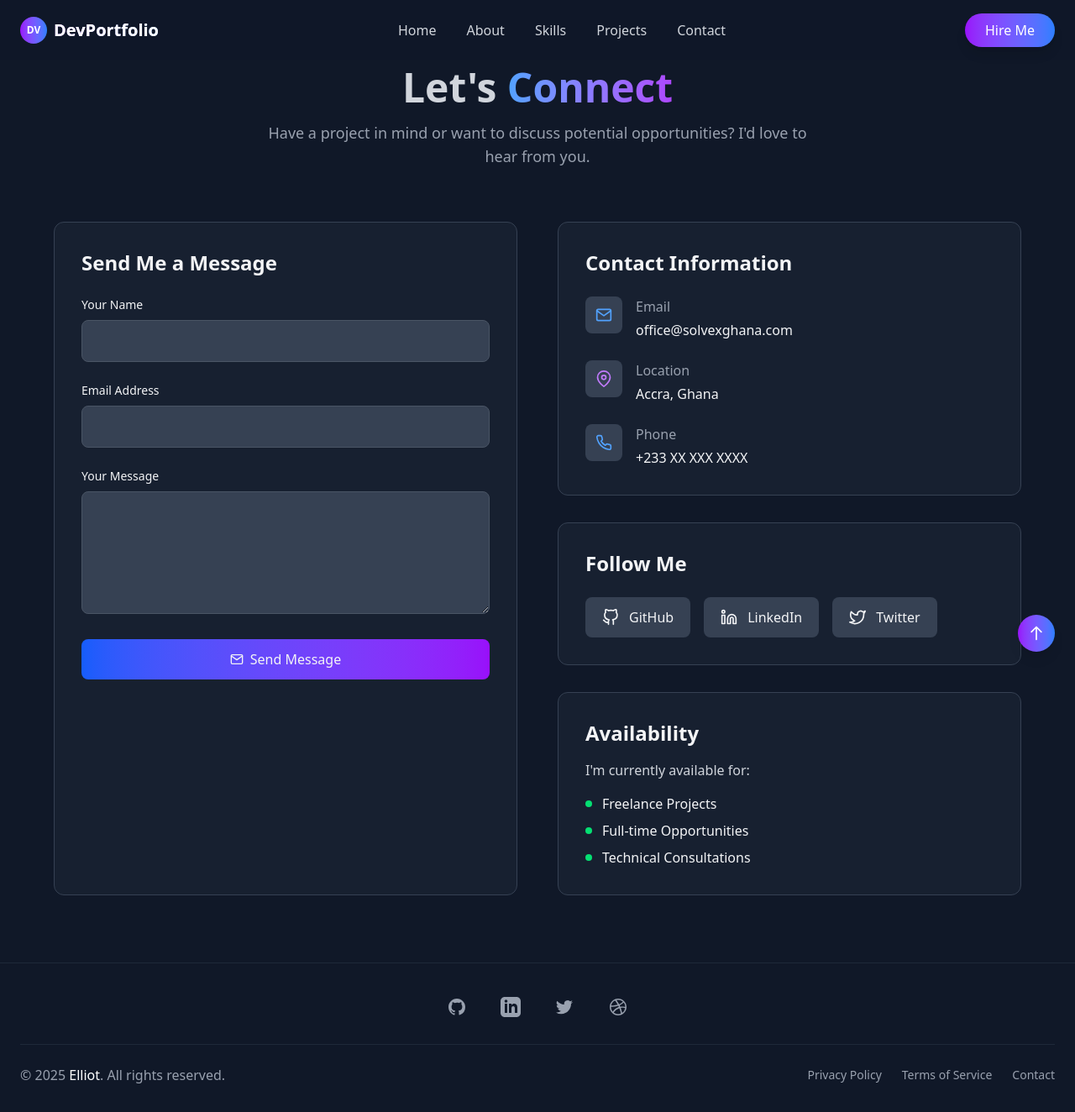
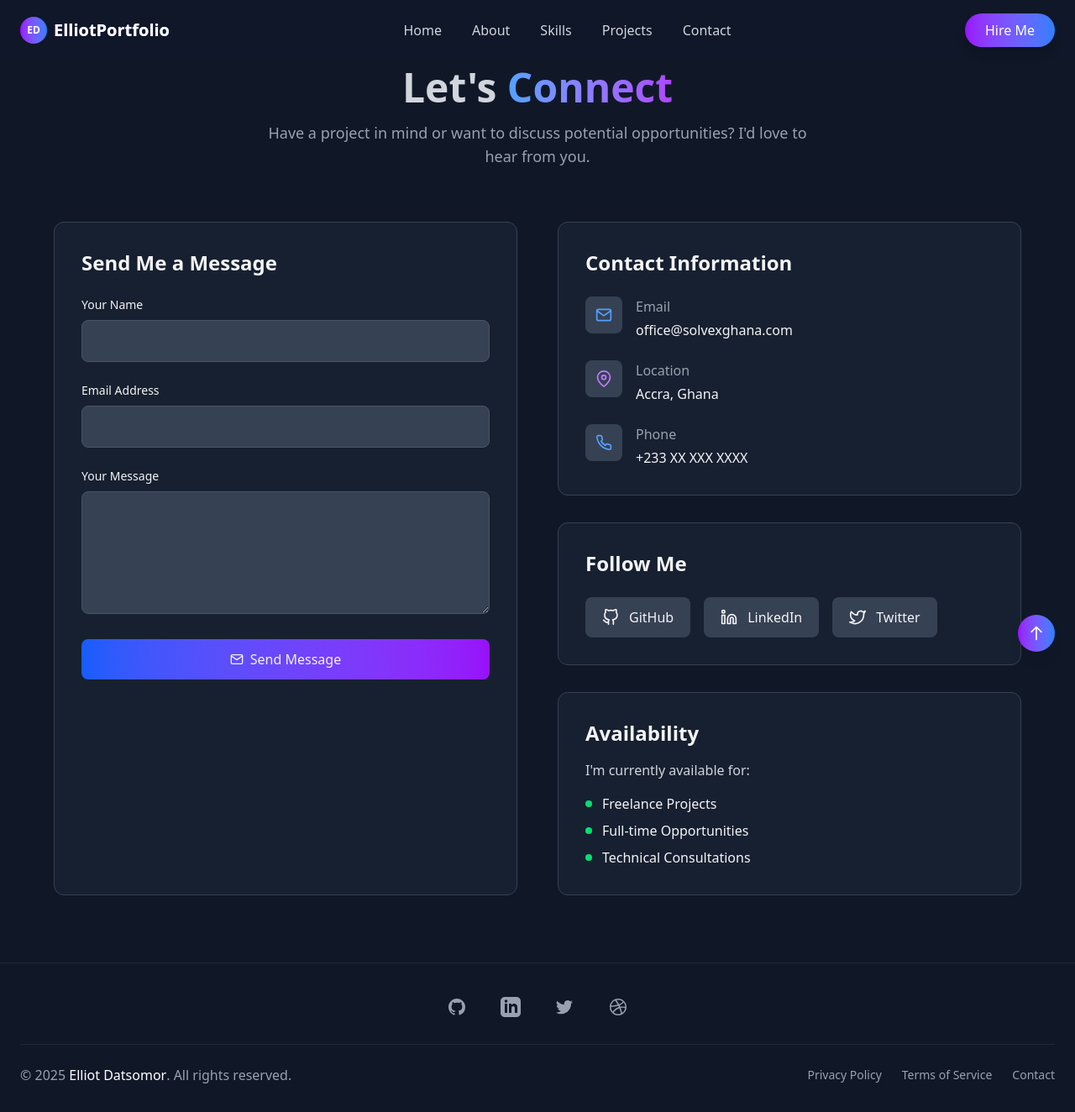
Before and after one commit to BossEl-566/My-portfolio, a React (Vite) app: page /contact in a window 1280 px wide. Shown: the whole page at 84% size. Built offline with nearby package versions, Linux system fonts and the light colour scheme.

Commit message:
Update footer and header branding; enhance home page with navigation links and WhatsApp contact button

```diff
--- a/src/components/Footer.jsx
+++ b/src/components/Footer.jsx
@@ -56,7 +56,7 @@ const Footer = () => {
         {/* Copyright and Navigation */}
         <div className="flex flex-col md:flex-row justify-between items-center pt-6 border-t border-gray-800">
           <p className="text-gray-400 mb-4 md:mb-0">
-            © {currentYear} <span className="text-white font-medium">Elliot</span>. All rights reserved.
+            © {currentYear} <span className="text-white font-medium">Elliot Datsomor</span>. All rights reserved.
           </p>
 
           <div className="flex space-x-6">
--- a/src/components/Header.jsx
+++ b/src/components/Header.jsx
@@ -32,10 +32,10 @@ const Header = () => {
           className="flex items-center space-x-2"
         >
           <div className="w-8 h-8 bg-gradient-to-r from-purple-600 to-blue-500 rounded-full flex items-center justify-center">
-            <span className="text-white font-bold text-xs">DV</span>
+            <span className="text-white font-bold text-xs">ED</span>
           </div>
           <span className="text-white font-bold text-xl bg-clip-text text-transparent bg-gradient-to-r from-purple-400 to-blue-300">
-            DevPortfolio
+            ElliotPortfolio
           </span>
         </motion.div>
 
--- a/src/pages/Home.jsx
+++ b/src/pages/Home.jsx
@@ -1,6 +1,7 @@
 import { motion } from "framer-motion";
 import { TypeAnimation } from 'react-type-animation';
 import { FiArrowRight, FiCode, FiLayers, FiCpu, FiServer } from 'react-icons/fi';
+import { Link } from "react-router-dom";
 
 const Home = () => {
   return (
@@ -47,6 +48,7 @@ const Home = () => {
             </p>
 
             <div className="flex flex-col sm:flex-row justify-center gap-4">
+              <Link to='/projects' className="flex items-center justify-center">
               <motion.button
                 whileHover={{ y: -3 }}
                 whileTap={{ scale: 0.98 }}
@@ -54,6 +56,8 @@ const Home = () => {
               >
                 View My Work <FiArrowRight />
               </motion.button>
+              </Link>
+              <Link to='/contact' className="flex items-center justify-center">
               <motion.button
                 whileHover={{ y: -3 }}
                 whileTap={{ scale: 0.98 }}
@@ -61,6 +65,7 @@ const Home = () => {
               >
                 Contact Me
               </motion.button>
+              </Link>
             </div>
           </motion.div>
         </div>
@@ -151,7 +156,7 @@ const Home = () => {
         <div className="max-w-6xl mx-auto">
           <div className="grid grid-cols-2 md:grid-cols-4 gap-8 text-center">
             {[
-              { number: "50+", label: "Projects Completed" },
+              { number: "10+", label: "Projects Completed" },
               { number: "100%", label: "Client Satisfaction" },
               { number: "10+", label: "Technologies Mastered" },
               { number: "∞", label: "Creative Ideas" }
@@ -195,9 +200,16 @@ const Home = () => {
   whileHover={{ y: -3, boxShadow: "0 10px 25px -5px rgba(99, 102, 241, 0.3)" }}
   whileTap={{ scale: 0.98 }}
   className="px-8 py-4 bg-gradient-to-r from-blue-600 to-purple-600 rounded-lg font-medium text-lg"
+  onClick={() => {
+    const phoneNumber = "233594538949";
+    const message = "Hello, I saw your portfolio and would like to chat!";
+    const url = `https://wa.me/${phoneNumber}?text=${encodeURIComponent(message)}`;
+    window.open(url, "_blank");
+  }}
 >
   Get In Touch
 </motion.button>
+
           </motion.div>
         </div>
       </section>
```
Lines whose indentation alone changed are shown as unchanged.
